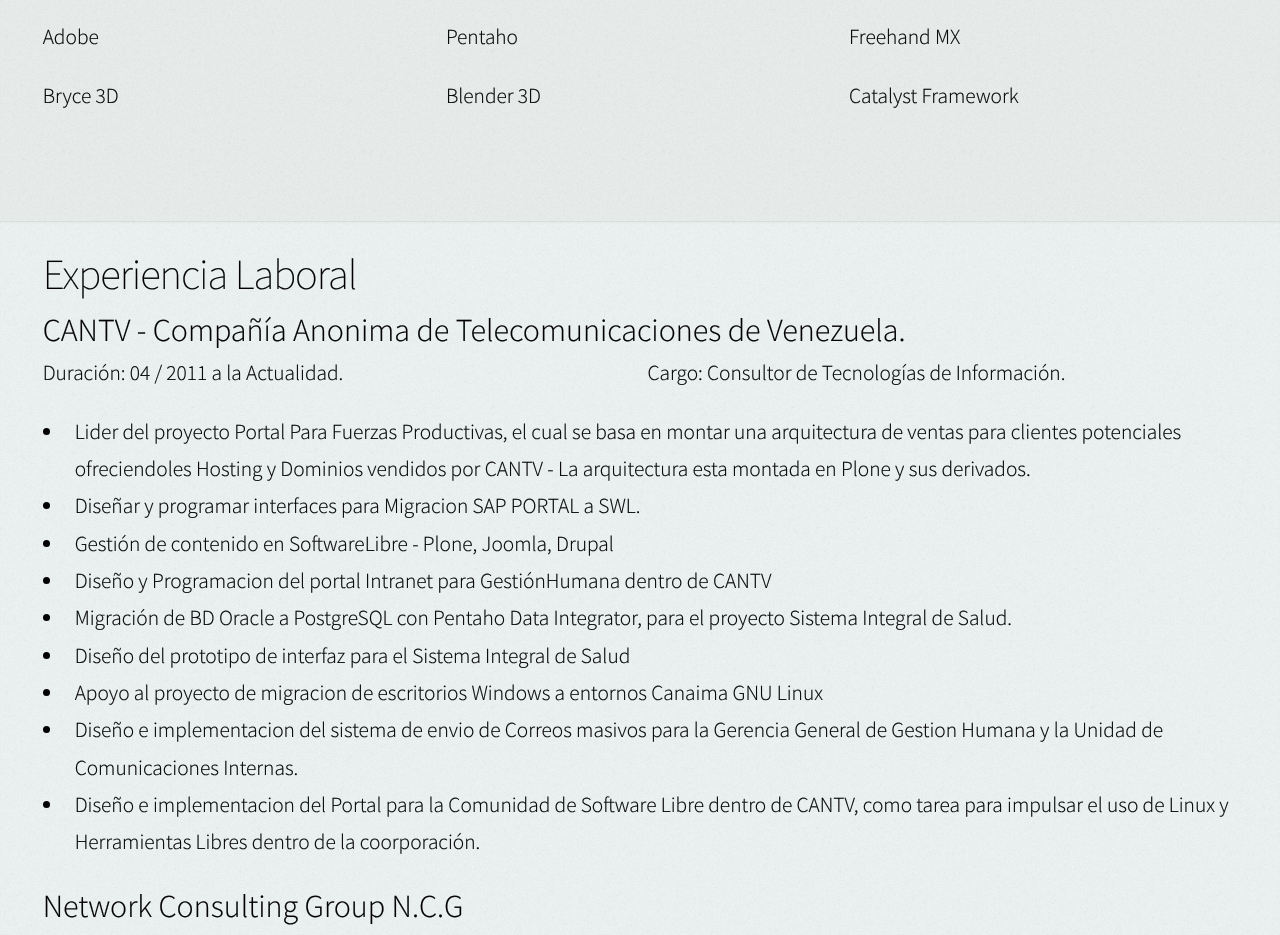
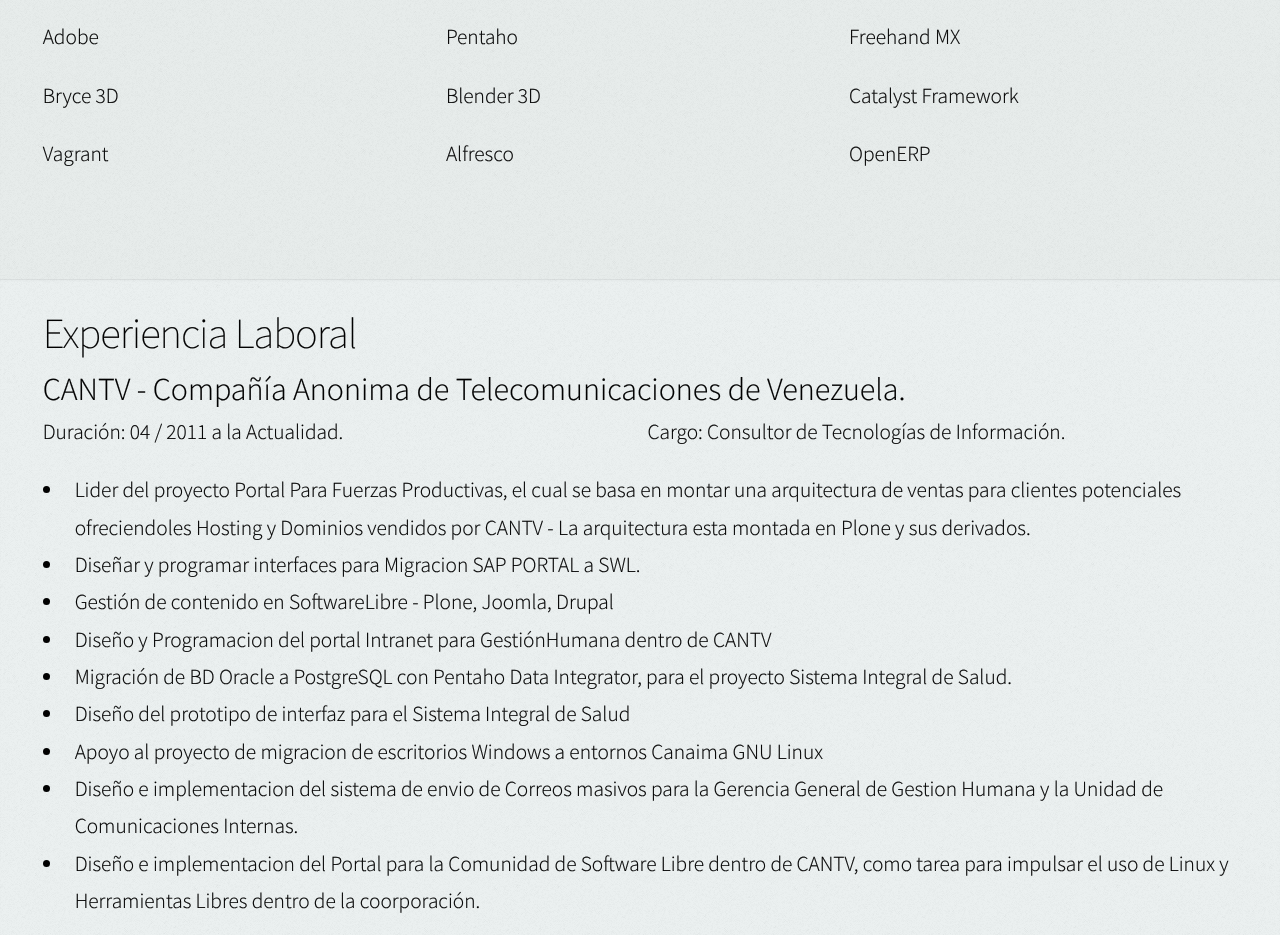
Before and after one commit to hellfish2/hellfish2_resume, a plain HTML site: page index.html in a window 1280 px wide. Shown: the part 1782-2717 px from the top of the page. Drawn offline with Linux system fonts and the light colour scheme.

Commit message:
Update index.html

```diff
--- a/index.html
+++ b/index.html
@@ -130,6 +130,7 @@
 									<p>PostgreSQL</p>
 									<p>Adobe</p>
 									<p>Bryce 3D</p>
+									<p>Vagrant</p>
 								</div>
 								<div class="4u">
 									<p>Ubuntu</p>
@@ -140,6 +141,7 @@
 									<p>MySQL</p>
 									<p>Pentaho</p>
 									<p>Blender 3D</p>
+									<p>Alfresco</p>
 								</div>
 								<div class="4u">
 									<p>iOS</p>
@@ -150,6 +152,7 @@
 									<p>Javascript</p>
 									<p>Freehand MX</p>
 									<p>Catalyst Framework</p>
+									<p>OpenERP</p>
 								</div>
 							</div>
 							</div>
```
